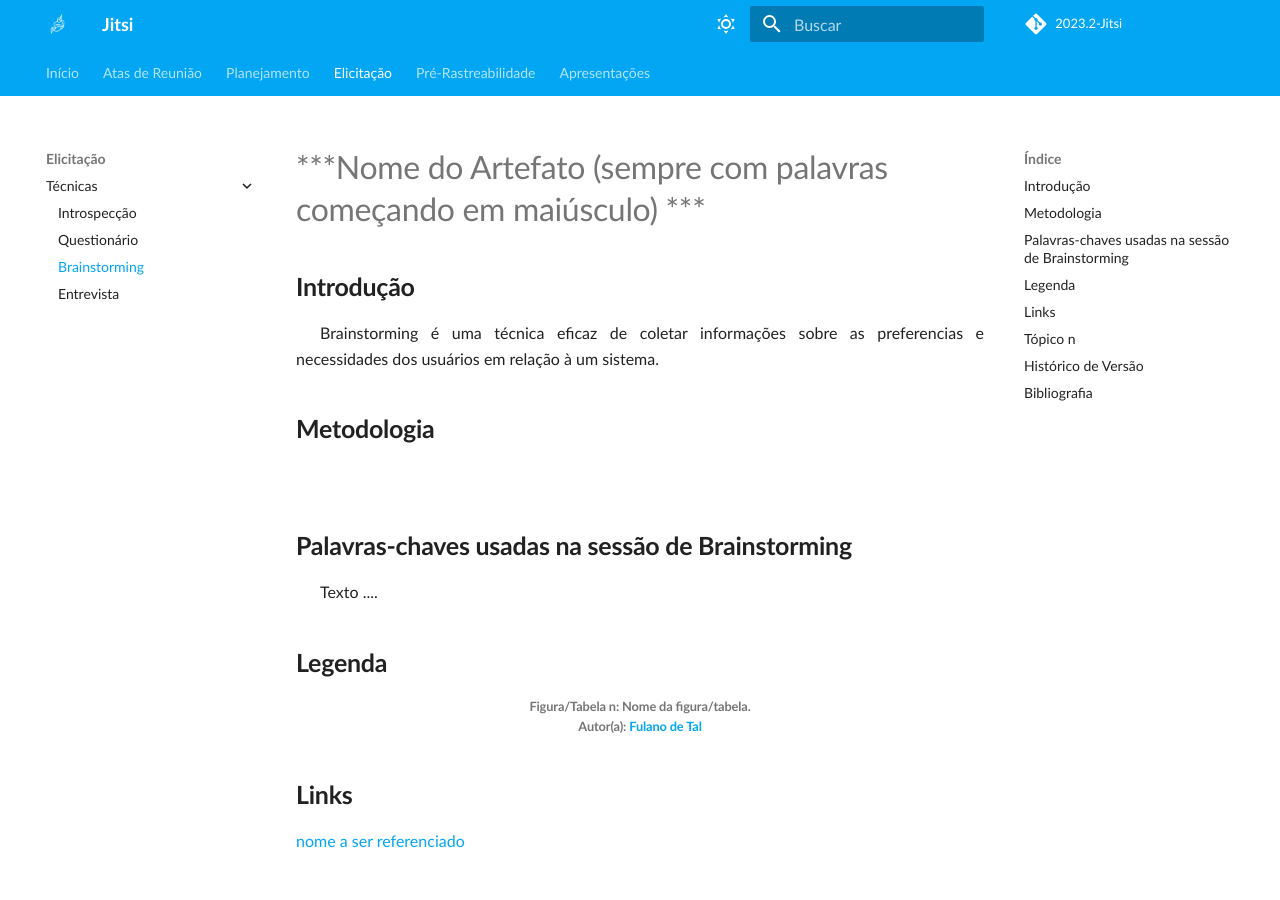
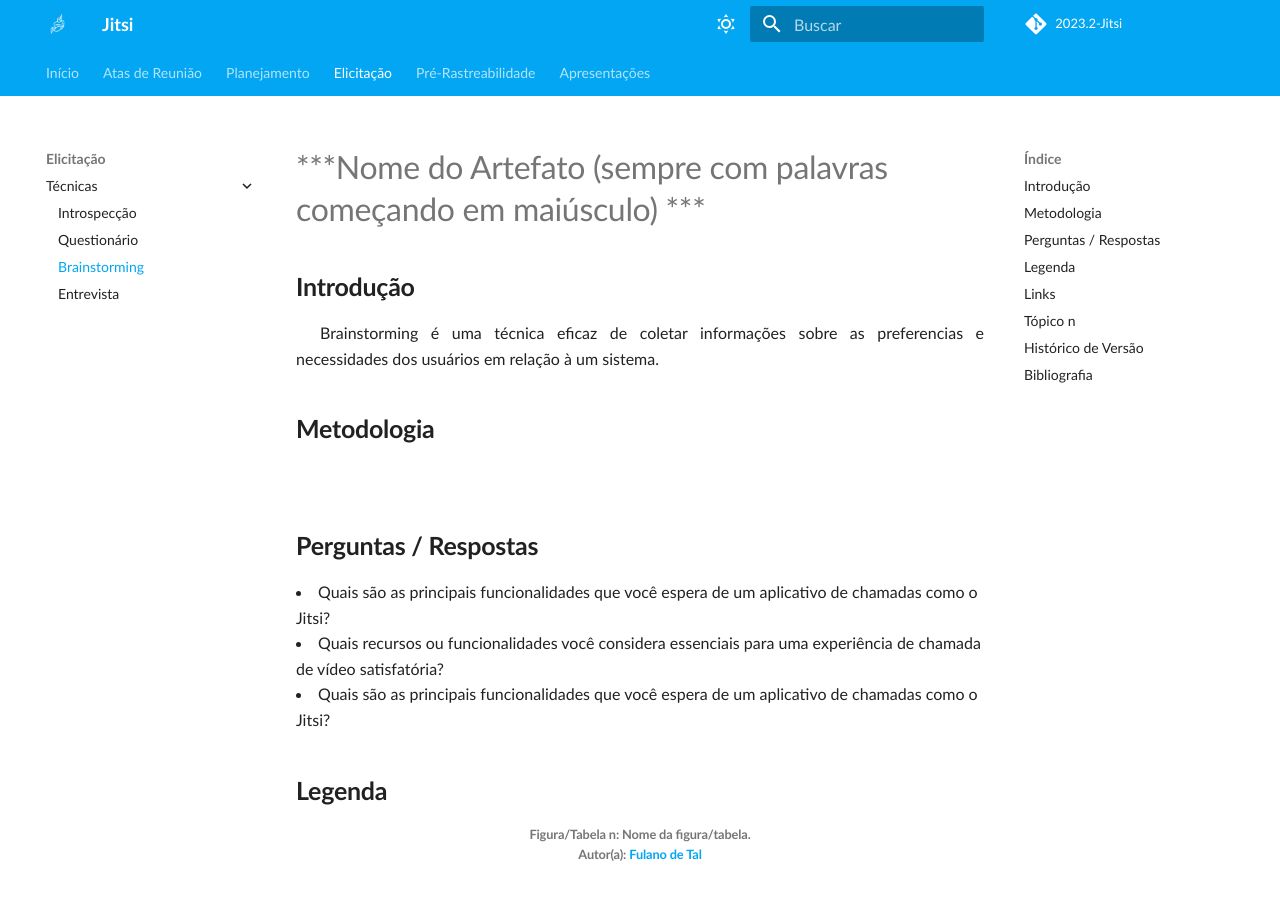
Before and after one commit to Requisitos-de-Software/2023.2-Jitsi, an MkDocs documentation site: the page built from docs/Elicitação/brainstorming.md, in a window 1280 px wide and 900 px high. Built offline with MkDocs 1.6.1 and Material for MkDocs 9.7.7, drawn with Linux system fonts in a browser that asks for light colours; some web fonts are replaced; comment, search, counter and statistics services are not loaded.

Commit message:
comecando as perguntas do brainstorming

```diff
--- a/docs/Elicitação/brainstorming.md
+++ b/docs/Elicitação/brainstorming.md
@@ -10,9 +10,13 @@
 &emsp;&emsp;
 </p>
 
-## **Palavras-chaves usadas na sessão de Brainstorming**
+## **Perguntas / Respostas**
 <p align="justify">
-&emsp;&emsp;Texto ....
+<li>Quais são as principais funcionalidades que você espera de um aplicativo de chamadas como o Jitsi?</li>
+
+<li>Quais recursos ou funcionalidades você considera essenciais para uma experiência de chamada de vídeo satisfatória?</li>
+
+<li>Quais são as principais funcionalidades que você espera de um aplicativo de chamadas como o Jitsi?</li>
 </p>
 
 ## **Legenda**
```
